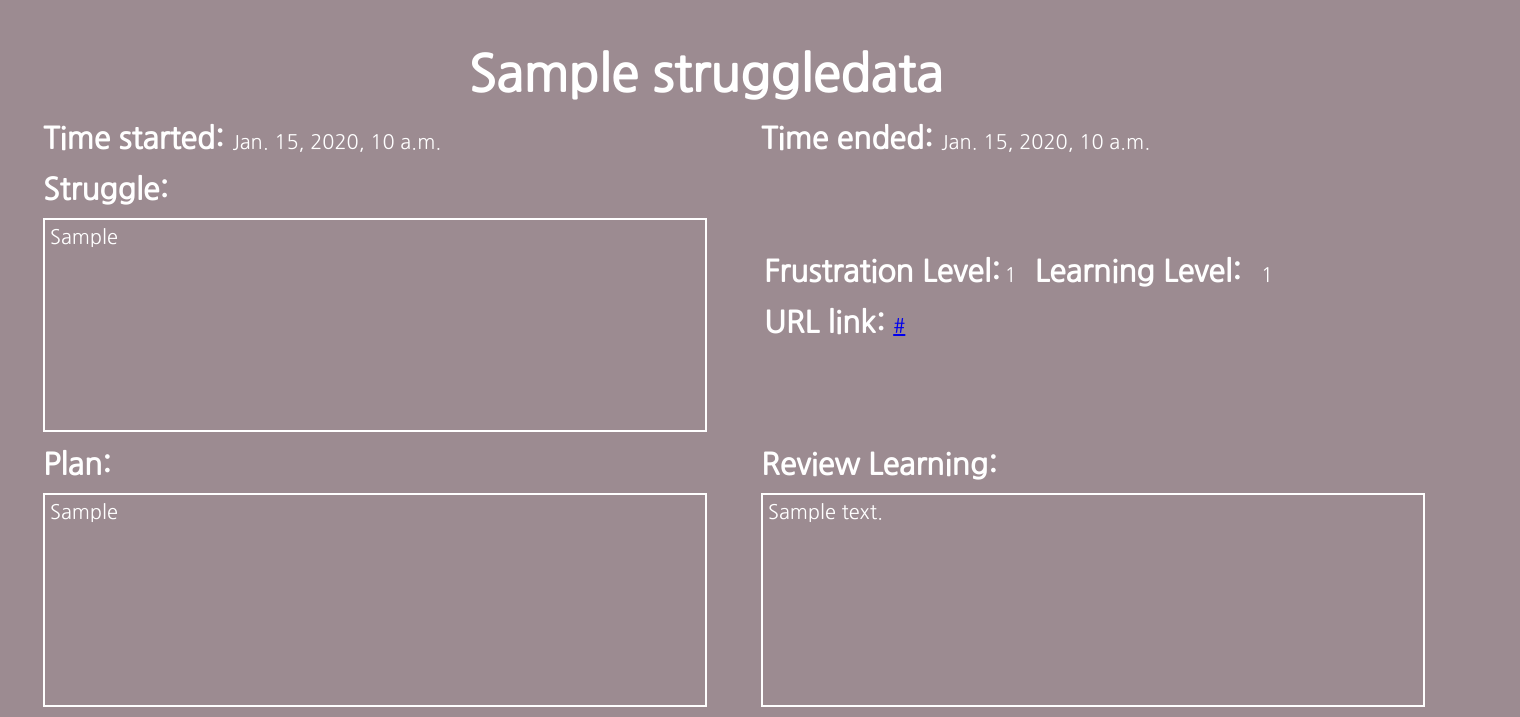
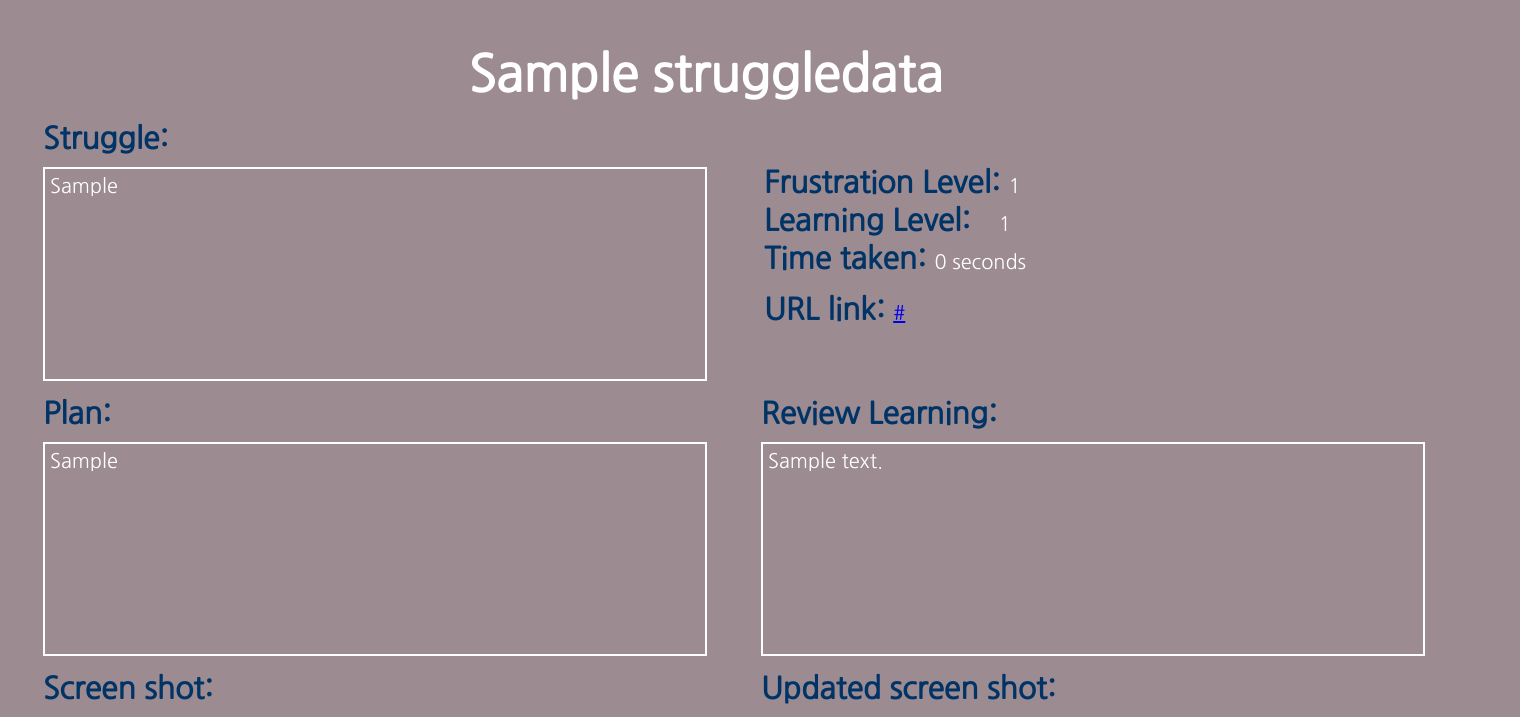
Before and after one commit to Katy600/progress-tracker, a Django app: page /struggles/1/ in a window 1520 px wide. Shown: the top 717 px of the page. Run offline with Django 3.2, Linux system fonts and the light colour scheme; tables that the repository leaves empty hold one stand-in row (values such as "Sample post").

Commit message:
Display the duration of time taken to complete the struggle

```diff
--- a/struggle_input/static/css/struggle.css
+++ b/struggle_input/static/css/struggle.css
@@ -380,12 +380,7 @@
   text-align: center;
   width: 100%;
   padding-left: 30%;
-  color: white;
-}
-
-.struggle-detail {
-  margin: 20px;
-  padding: 20px;
+  color: #003366;
 }
 
 .struggle-detail {
@@ -410,7 +405,7 @@
   font-size: 30px;
   display: inline;
   padding-bottom: 10px;
-  color: white;
+  color: #003366;
 }
 
 .struggle-detail tr td h1 {
--- a/struggle_input/templates/struggle_input/struggle-detail.html
+++ b/struggle_input/templates/struggle_input/struggle-detail.html
@@ -18,10 +18,6 @@
 				<td colspan="2"><h1 class="struggle-details-heading">{{ object.title }}</h1></td>
 			</tr>
 			<tr>
-				<td><h2>Time started: </h2><p>{{ object.time_started }}</p></td>
-				<td><h2>Time ended: </h2><p>{{ object.time_ended }}</p></td>
-			</tr>
-			<tr>
 				<td><h2>Struggle:</h2><br>
 					<p>
 						<div>
@@ -33,11 +29,9 @@
 					<table>
 						<tr>
 							<td>
-								<h2>Frustration Level:</h2>
-								<p>{{ object.frustration_level }}</p>
-							</td>
-							<td>
-								<h2 class="learning-level">Learning Level:</h2><p>{{ object.learning_level }}</p>
+								<h2>Frustration Level: </h2><p>{{ object.frustration_level }}</p></br>
+								<h2 class="learning-level">Learning Level: </h2><p>{{ object.learning_level }}</p></br>
+								<h2>Time taken: </h2><p>{{ duration }}</p>
 							</td>
 						</tr>
 						<tr>
--- a/struggle_input/views.py
+++ b/struggle_input/views.py
@@ -6,6 +6,8 @@
 from .forms import StruggleModelForm
 import datetime
 from django.utils import timezone
+# from datetime import datetime, timedelta
+from datetime import datetime, date
 from django.urls import reverse
 from django.template import RequestContext
 from django.views.generic.edit import FormView
@@ -62,8 +64,43 @@
   model = StruggleData
   template_name = 'struggle_input/struggle-detail.html'
 
+  def get_times(self, **kwargs):
+    time_started = kwargs['object'].time_started
+    time_ended = kwargs['object'].time_ended
+    return time_started, time_ended
+
+  def get_duration(self, time):
+    time_started, time_ended = time
+    duration = time_ended - time_started
+    return duration
+
+  def convert_to_seconds(self, duration):
+    seconds = duration.seconds
+    return seconds
+
+  def format_duration(self, seconds):
+    m, s = divmod(seconds, 60)
+    h, m = divmod(m, 60)
+    if not h:
+      duration = '{} seconds'.format(s)
+    elif not h and m:
+      duration = '{} minutes {} seconds'.format(m, s)
+    else:
+      duration = '{} hours {} minutes {} seconds'.format(h, m, s)
+
+    return duration
+
+  def display_duration(self, **kwargs):
+      time = self.get_times(**kwargs)
+      duration = self.get_duration(time)
+      seconds = self.convert_to_seconds(duration)
+      return self.format_duration(seconds)
+
   def get_context_data(self, **kwargs):
+    duration = self.display_duration(**kwargs)
+    print("duration", duration)
     context = super().get_context_data(**kwargs)
+    context['duration'] = duration
     context['now'] = timezone.now()
     return context
 
```
